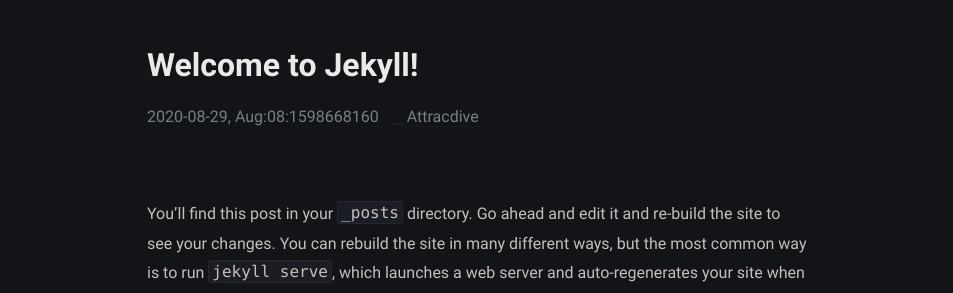
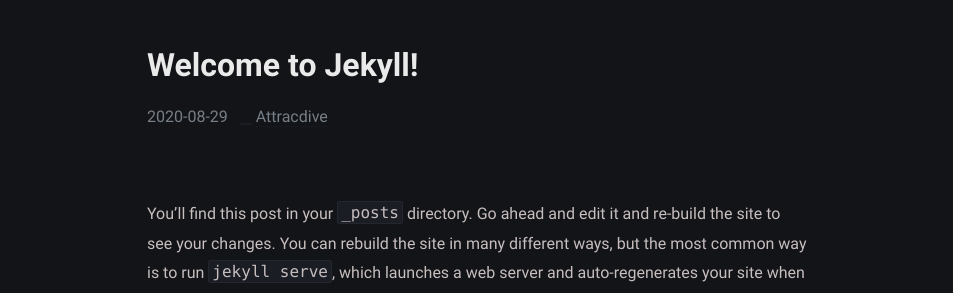
Before and after one commit to Attracdive/attracdive.github.io, a Jekyll site: the page built from _posts/welcome-to-jekyll/2020-08-29-welcome-to-jekyll.md, in a window 1280 px wide. Shown: the part 154-447 px from the top of the page, without its empty margins (163-1116 px from the left). Built offline with Jekyll 4.4.1, drawn with Linux system fonts in a browser that asks for light colours.

```diff
--- a/_config.yml
+++ b/_config.yml
@@ -6,7 +6,7 @@ description: >- # site description
 lang: ko-KR # default lang
 timezone: Asia/Seoul # set your timezone
 image: assets/img/ogp.png # This image used for Open Graph more info https://ogp.me/
-repo: https://github.com/piharpi/jekyll-klise # site repo [optional]
+repo: https://github.com/attracdive # site repo [optional]
 mode: dark # default theme "dark" | "light"
 
 # Profile settings
--- a/_layouts/post.html
+++ b/_layouts/post.html
@@ -50,7 +50,8 @@ layout: compress
           <div class="post-meta">
             <time datetime="{{ page.date | date_to_xmlschema }}" itemprop="datePublished">
               <!-- {{ page.date | date: "%b %d, %Y" }} -->
-              {{ page.date | date: "%Y-%m-%d, %h:%m:%s" }}
+              {{ page.date | date: "%Y-%m-%d" }}
+              {{ page.time | time: "%h:%m:%s"}}
             </time>
             <span itemprop="author" itemscope itemtype="https://schema.org/Person">
               <span itemprop="name">{{ site.author.name }}</span>
```
